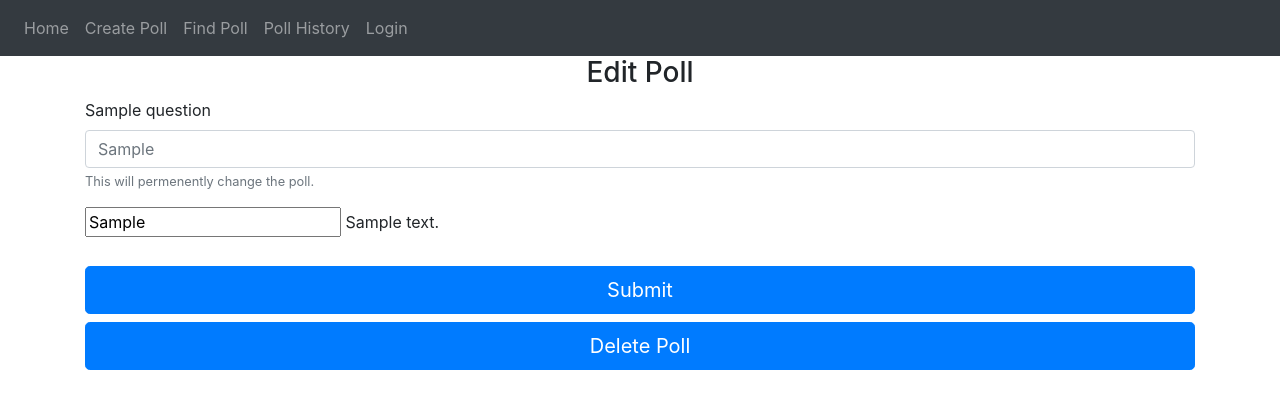
After one commit to GarrettOHara/WebApplication, a Python web app: template Templates/edit_poll.html in a window 1280 px wide. The commit adds this page. Shown: the top 409 px of the page. Run offline with Jinja, Linux system fonts and the light colour scheme; the template is opened without the code that fills it: most values are stand-ins (such as "Sample title", 1, 10 or a date in 2020); some libraries are stand-ins or nearby versions.

Commit message:
sql query

```diff
--- a/Backend/queries.sql
+++ b/Backend/queries.sql
@@ -115,3 +115,7 @@ SELECT *
 FROM question
 WHERE question.text LIKE '{}%';
 -------------------------------------------------
+
+SELECT COUNT(*)
+FROM addmin
+WHERE {}=username and {}=password;
--- a/Templates/admin.html
+++ b/Templates/admin.html
@@ -10,7 +10,7 @@
     </div>
     <div class="form-group">
         <label for="passowrd">Password</label>
-        <input type="password" class="form-control" id="password" placeholder="Password">
+        <input type="password" class="form-control" id="password" placeholder="password">
     </div>
     <button type="login" class="btn btn-primary">Login</button>
 </form>
--- /dev/null
+++ b/Templates/edit_poll.html
@@ -0,0 +1,20 @@
+{% extends "base.html" %} {% block title %}Pollster: Admin Edit{% endblock %} {% block content
+%}
+
+<form method="POST">
+    <h3 style="text-align: center">Edit Poll</h3>
+    <div class="form-group">
+        <label for="question">{{question}}</label>
+        <input type="text" class="form-control" id="question" placeholder={{question}}>
+        <small id="questionHelp" class="form-text text-muted">This will permenently change the poll.</small>
+      </div>
+    <div>
+        {% for row in data.keys() %}
+            <input type="text" id={{ data[row]['choice'] }} name="keys" value={{ data[row]['choice'] }}>
+            <label for={{ data[row]['choice'] }}>{{ data[row]['text'] }}</label><br>
+        {% endfor %}
+    </div>
+<br/>
+<button type="submit" class="btn btn-primary btn-lg btn-block">Submit</button>
+<button type="delete" class="btn btn-primary btn-lg btn-block">Delete Poll</button>
+{% endblock %}
```
